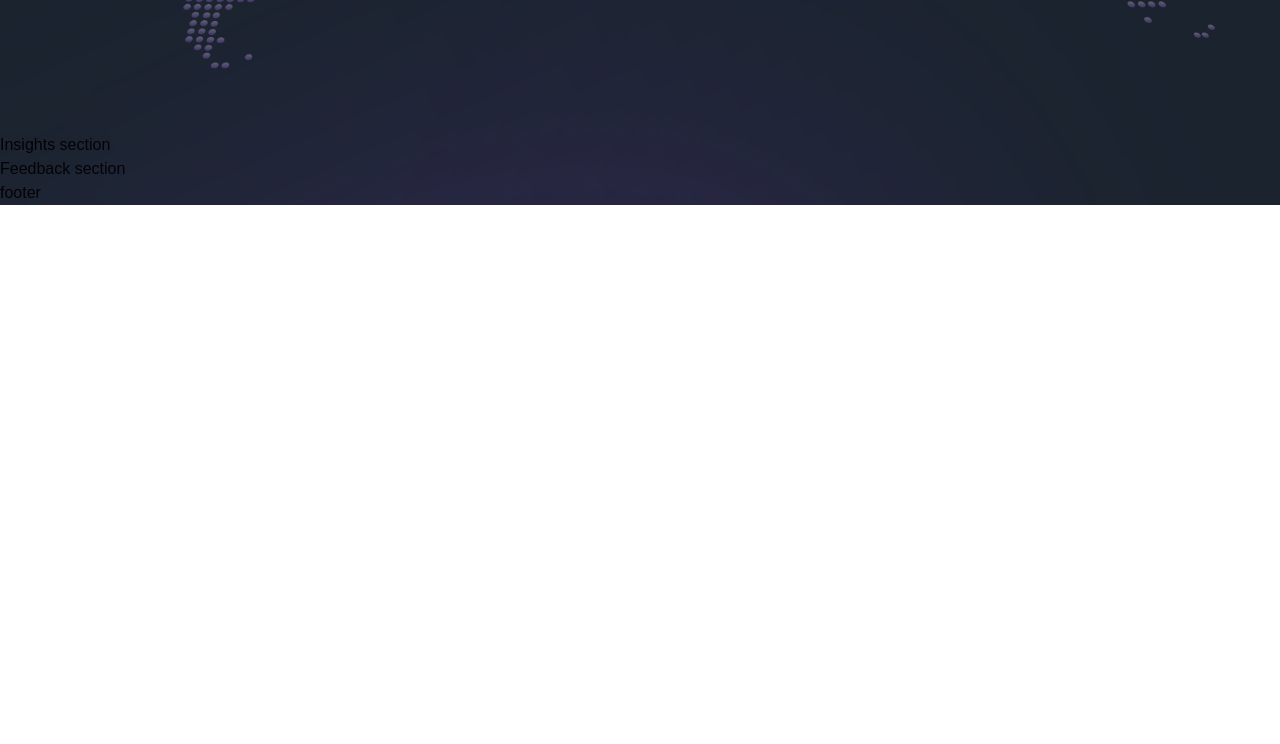
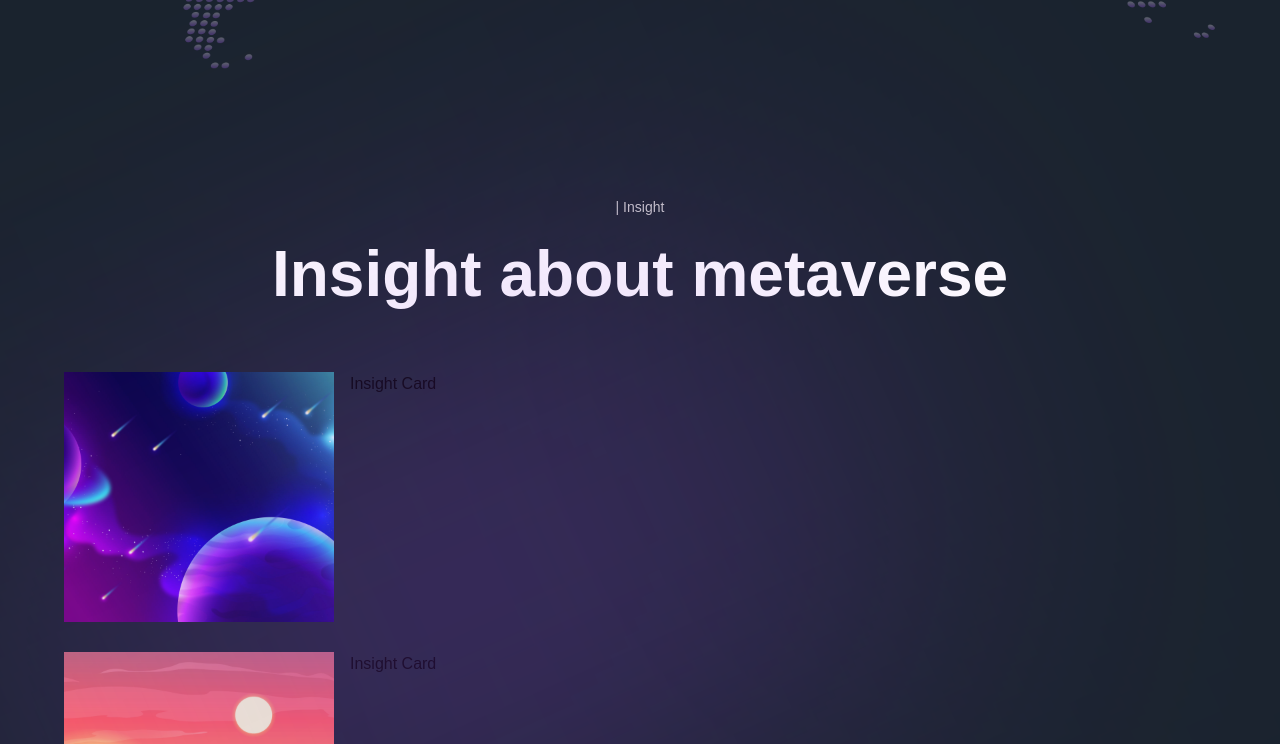
Before and after one commit to Daniel-Araya-Abera/metaversus, a Next.js app: page / in a window 1280 px wide. Shown: the part 5160-5904 px from the top of the page. Before the commit the page ends 5365 px from the top, so only its background shows below. Built offline with nearby package versions, Linux system fonts and the light colour scheme; a web font is replaced by a local one.

Commit message:
add Insight card, change class to className in World component

```diff
--- a/components/InsightCard.jsx
+++ b/components/InsightCard.jsx
@@ -1,9 +1,20 @@
-'use client';
+"use client";
 
-const InsightCard = () => (
-  <div>
+import { motion } from "framer-motion";
+import { fadeIn } from "../utils/motion";
+
+const InsightCard = ({ imgUrl, title, subtitle, index }) => (
+  <motion.div
+    variants={fadeIn("up", "spring", index * 0.5, 1)}
+    className="flex md:flex-row flex-col gap-4"
+  >
+    <img
+      src={imgUrl}
+      alt="planet-01"
+      className="md:w-[270px] w-full h-[250px] rounded-[32-px] object-cover"
+    />
     Insight Card
-  </div>
+  </motion.div>
 );
 
 export default InsightCard;
--- a/sections/Insights.jsx
+++ b/sections/Insights.jsx
@@ -1,8 +1,34 @@
-'use client';
+"use client";
+
+import { motion } from "framer-motion";
+
+import styles from "../styles";
+import { staggerContainer } from "../utils/motion";
+
+import { InsightCard, TitleText, TypingText } from "../components";
+import { insights } from "../constants";
 
 const Insights = () => (
-  <section>
-    Insights section
+  <section className={`${styles.paddings} rleative z-10`}>
+    <motion.div
+      variants={staggerContainer}
+      initial="hidden"
+      whileInView="show"
+      viewport={{ once: "false", amount: 0.25 }}
+      className={`${styles.innerWidth} mx-auto flex flex-col`}
+    >
+      <TypingText title="| Insight" textStyles="text-center" />
+      <TitleText title="Insight about metaverse" textStyles="text-center" />
+      <div className="mt-[50px] flex flex-col gap-[30px]">
+        {insights.map((insight, index) => (
+          <InsightCard
+            key={`insight-${index}`}
+            {...insight}
+            index={index + 1}
+          />
+        ))}
+      </div>
+    </motion.div>
   </section>
 );
 
--- a/sections/World.jsx
+++ b/sections/World.jsx
@@ -39,7 +39,7 @@ const World = () => (
       <div className="absolute top-1/2 left-[45%] w-[70px] h-[70px] p-[6px] rounded-full bg-[#5d6680]">
         <img src="people-03.png" alt="people" className="w-full h-full" />
       </div>
-      <div className="absolute top-[45%] left-[15%] rounded-lg shadow-md overflow-hidden  w-[228px] h-[186px] mt-[-8px] ml-[-8px] blur bg-gradient-to-r from-purple-800 via-pink-800 to-blue-800"></div>
+      <div className="absolute top-[45%] left-[15%] rounded-lg shadow-md overflow-hidden  w-[228px] h-[186px] mt-[-8px] ml-[-8px] blur opacity-70 bg-gradient-to-r from-purple-800 via-pink-800 to-blue-800"></div>
       <div className="absolute top-[45%] left-[15%] rounded-lg shadow-md overflow-hidden w-[212px] h-[170px]">
         <div className="">
           <div className="">
@@ -47,11 +47,11 @@ const World = () => (
               The Upside down
             </p>
           </div>
-          <div class="absolute bottom-[50%] left-[10%] flex flex-row-reverse items-center">
+          <div className="absolute bottom-[50%] left-[10%] flex flex-row-reverse items-center">
             <div className="flex">
-              <div class="absolute z-30 h-7 w-7 rounded-full bg-gray-400 bg-[url('/new/Ellipse-01.png')] "></div>
-              <div class="absolute z-20 ml-4 h-7 w-7 rounded-full bg-gray-500 bg-[url('/new/Ellipse-02.png')] "></div>
-              <div class="absolute z-10 ml-8 h-7 w-7 rounded-full bg-gray-600 bg-[url('/new/Ellipse-03.png')] "></div>
+              <div className="absolute z-30 h-7 w-7 rounded-full bg-gray-400 bg-[url('/new/Ellipse-01.png')] "></div>
+              <div className="absolute z-20 ml-4 h-7 w-7 rounded-full bg-gray-500 bg-[url('/new/Ellipse-02.png')] "></div>
+              <div className="absolute z-10 ml-8 h-7 w-7 rounded-full bg-gray-600 bg-[url('/new/Ellipse-03.png')] "></div>
             </div>
           </div>
           <img
```
